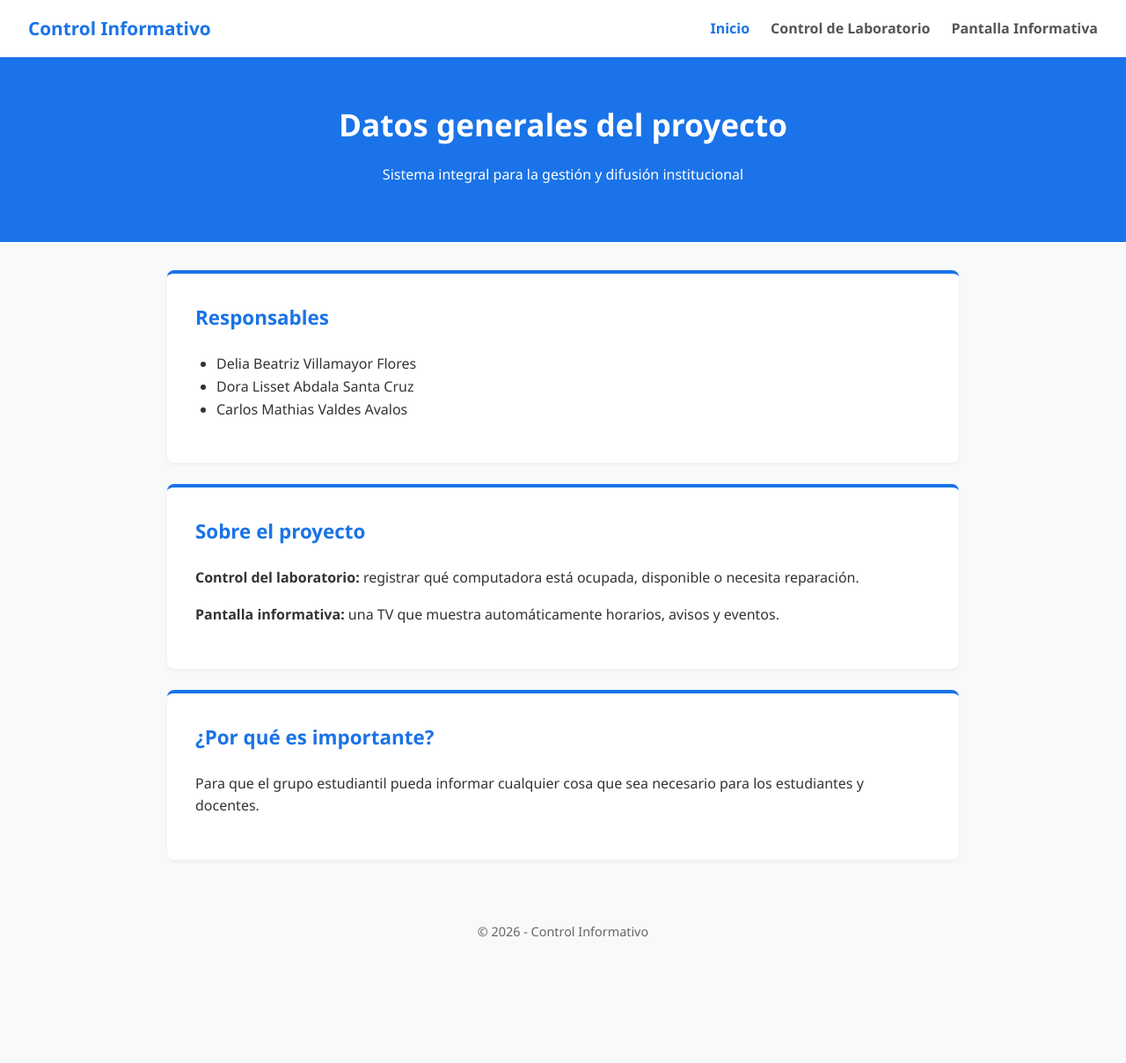
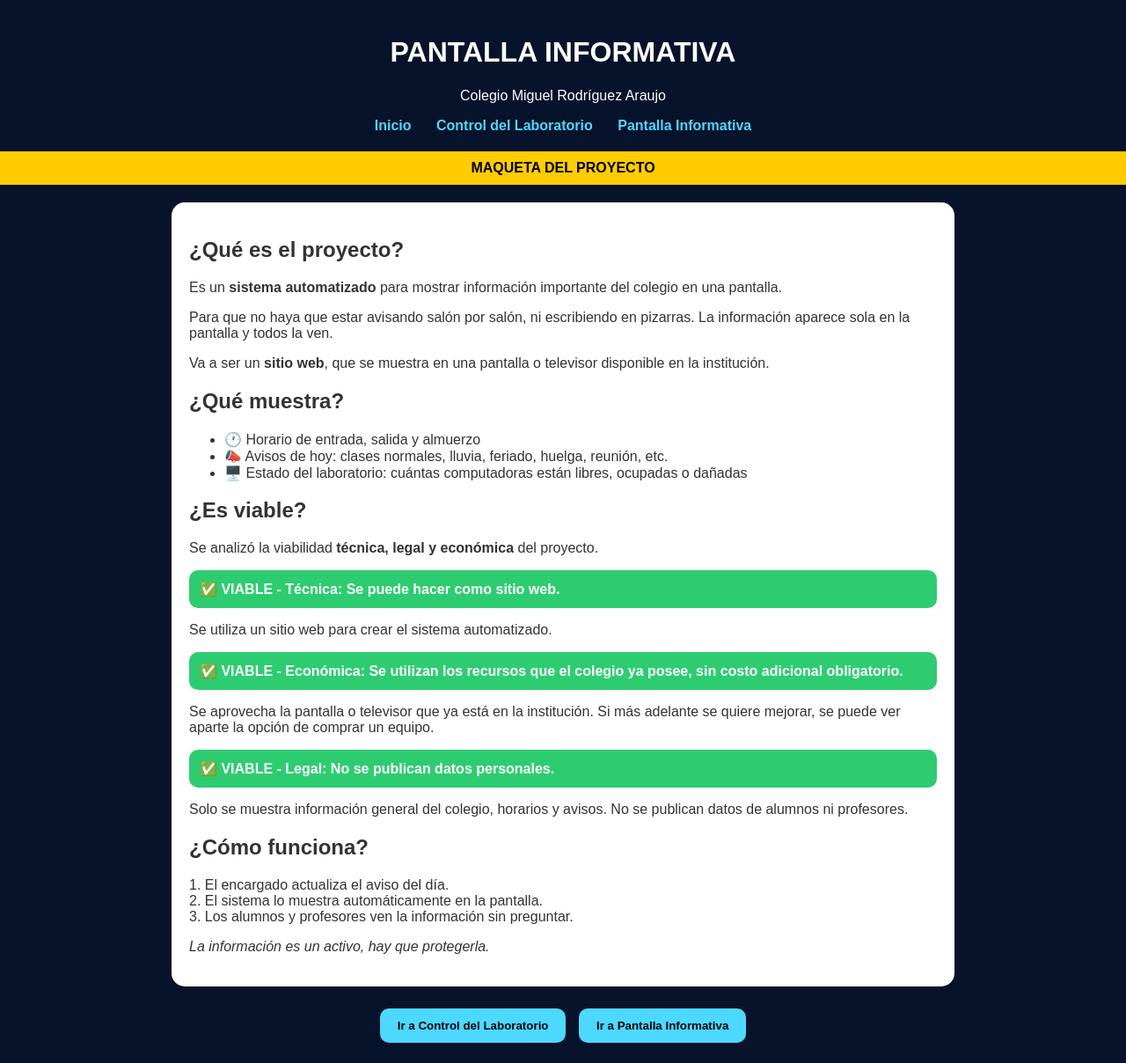
Before and after one commit to cedmr-pytos-promo/028-control-informativo, a plain HTML site: page index.html in a window 1280 px wide. Shown: the whole page at 88% size. Before the commit the page ends 1109 px from the top, so only its background shows below. Drawn offline with Linux system fonts and the light colour scheme.

Commit message:
Update index.html

```diff
--- a/index.html
+++ b/index.html
@@ -3,58 +3,63 @@
 <head>
 <meta charset="UTF-8">
 <meta name="viewport" content="width=device-width, initial-scale=1.0">
-    <title>Control Informativo - Inicio</title>
+<title>Inicio - Miguel Rodríguez Araujo</title>
 <style>
-        :root { --primary: #1a73e8; --bg: #f8f9fa; --text: #333; --card: #fff; }
-        body { font-family: 'Segoe UI', Tahoma, Geneva, Verdana, sans-serif; background: var(--bg); color: var(--text); margin: 0; padding: 0; line-height: 1.6; }
-        nav { background: #fff; padding: 1rem 2rem; box-shadow: 0 2px 4px rgba(0,0,0,0.05); display: flex; justify-content: space-between; align-items: center; }
-        nav h2 { margin: 0; color: var(--primary); font-size: 1.3rem; }
-        nav ul { list-style: none; display: flex; gap: 1.5rem; margin: 0; padding: 0; }
-        nav a { text-decoration: none; color: #555; font-weight: 600; transition: color 0.2s; }
-        nav a.active, nav a:hover { color: var(--primary); }
-        header { background: var(--primary); color: white; text-align: center; padding: 3rem 1rem; }
-        header h1 { margin: 0; font-size: 2.2rem; }
-        main { max-width: 900px; margin: 2rem auto; padding: 0 1.5rem; }
-        section { background: var(--card); border-radius: 8px; padding: 2rem; margin-bottom: 1.5rem; box-shadow: 0 2px 4px rgba(0,0,0,0.05); border-top: 4px solid var(--primary); }
-        h3 { color: var(--primary); margin-top: 0; font-size: 1.4rem; }
-        ul { padding-left: 1.5rem; }
-        footer { text-align: center; padding: 1.5rem; color: #666; font-size: 0.9rem; }
+  body{font-family:Arial; margin:0; background:#07122b; color:white; text-align:center}
+  header{padding:20px} nav a{color:#4dd8ff; margin:0 12px; text-decoration:none; font-weight:bold}
+  .aviso{background:#ffcc00; color:black; padding:10px; font-weight:bold}
+  .caja{max-width:850px; margin:20px auto; background:white; color:#333; padding:20px; border-radius:15px; text-align:left}
+  .viable{background:#2ecc71; color:white; padding:12px; border-radius:10px; font-weight:bold; margin:10px 0}
+  button{background:#4dd8ff; border:none; padding:12px 20px; border-radius:10px; font-weight:bold; margin:5px}
 </style>
 </head>
 <body>
+<header>
+  <h1>PANTALLA INFORMATIVA</h1>
+  <p>Colegio Miguel Rodríguez Araujo</p>
   <nav>
-        <h2>Control Informativo</h2>
+    <a href="index.html">Inicio</a>
+    <a href="laboratorio.html">Control del Laboratorio</a>
+    <a href="pantalla.html">Pantalla Informativa</a>
+  </nav>
+</header>
+<div class="aviso">MAQUETA DEL PROYECTO</div>
+
+<div class="caja">
+  <h2>¿Qué es el proyecto?</h2>
+  <p>Es un <b>sistema automatizado</b> para mostrar información importante del colegio en una pantalla.</p>
+  <p>Para que no haya que estar avisando salón por salón, ni escribiendo en pizarras. La información aparece sola en la pantalla y todos la ven.</p>
+  <p>Va a ser un <b>sitio web</b>, que se muestra en una pantalla o televisor disponible en la institución.</p>
+
+  <h2>¿Qué muestra?</h2>
   <ul>
-            <li><a href="index.html" class="active">Inicio</a></li>
-            <li><a href="laboratorio.html">Control de Laboratorio</a></li>
-            <li><a href="pantalla.html">Pantalla Informativa</a></li>
+    <li>🕐 Horario de entrada, salida y almuerzo</li>
+    <li>📣 Avisos de hoy: clases normales, lluvia, feriado, huelga, reunión, etc.</li>
+    <li>🖥️ Estado del laboratorio: cuántas computadoras están libres, ocupadas o dañadas</li>
   </ul>
-    </nav>
-    <header>
-        <h1>Datos generales del proyecto</h1>
-        <p>Sistema integral para la gestión y difusión institucional</p>
-    </header>
-    <main>
-        <section>
-            <h3>Responsables</h3>
-            <ul>
-                <li>Delia Beatriz Villamayor Flores</li>
-                <li>Dora Lisset Abdala Santa Cruz</li>
-                <li>Carlos Mathias Valdes Avalos</li>
-            </ul>
-        </section>
-        <section>
-            <h3>Sobre el proyecto</h3>
-            <p><strong>Control del laboratorio:</strong> registrar qué computadora está ocupada, disponible o necesita reparación.</p>
-            <p><strong>Pantalla informativa:</strong> una TV que muestra automáticamente horarios, avisos y eventos.</p>
-        </section>
-        <section>
-            <h3>¿Por qué es importante?</h3>
-            <p>Para que el grupo estudiantil pueda informar cualquier cosa que sea necesario para los estudiantes y docentes.</p>
-        </section>
-    </main>
-    <footer>
-        <p>&copy; 2026 - Control Informativo</p>
-    </footer>
+
+  <h2>¿Es viable?</h2>
+  <p>Se analizó la viabilidad <b>técnica, legal y económica</b> del proyecto.</p>
+
+  <p class="viable">✅ VIABLE - Técnica: Se puede hacer como sitio web.</p>
+  <p>Se utiliza un sitio web para crear el sistema automatizado.</p>
+
+  <p class="viable">✅ VIABLE - Económica: Se utilizan los recursos que el colegio ya posee, sin costo adicional obligatorio.</p>
+  <p>Se aprovecha la pantalla o televisor que ya está en la institución. Si más adelante se quiere mejorar, se puede ver aparte la opción de comprar un equipo.</p>
+
+  <p class="viable">✅ VIABLE - Legal: No se publican datos personales.</p>
+  <p>Solo se muestra información general del colegio, horarios y avisos. No se publican datos de alumnos ni profesores.</p>
+
+  <h2>¿Cómo funciona?</h2>
+  <p>1. El encargado actualiza el aviso del día.<br>
+    2. El sistema lo muestra automáticamente en la pantalla.<br>
+    3. Los alumnos y profesores ven la información sin preguntar.</p>
+
+  <p><i>La información es un activo, hay que protegerla.</i></p>
+</div>
+
+<a href="laboratorio.html"><button>Ir a Control del Laboratorio</button></a>
+<a href="pantalla.html"><button>Ir a Pantalla Informativa</button></a>
+<br><br>
 </body>
 </html>
```
Lines whose indentation alone changed are shown as unchanged.
